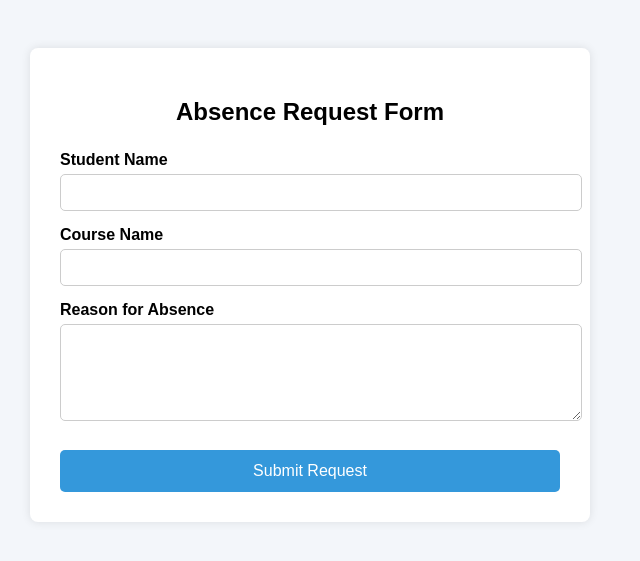
After one commit to BS-PM-2025/BS-PM-2025-TEAM20, a Django app: template templates/absence.html in a window 1280 px wide. The commit adds this page. Shown: the top 561 px of the page, without its empty margins (330-970 px from the left). Run offline with Django 3.2, Linux system fonts and the light colour scheme; the template is opened without the code that fills it, so the values that code supplies are empty.

Commit message:
דרישות האקתון
שתי דרישות

```diff
--- a/accounts/urls.py
+++ b/accounts/urls.py
@@ -114,4 +114,5 @@ path('student_request/', views.submit_request_view, name='submit_request'),
     path('student_rec/', views.student_reception_hours, name='student_reception_hours'),
     path('student/book/<int:reception_hour_id>/', views.book_reception_hour, name='book_reception_hour'),
     path('student/cancel/<int:booking_id>/', views.cancel_reception_booking, name='cancel_reception_booking'),
+
     ]
--- a/accounts/views.py
+++ b/accounts/views.py
@@ -19,6 +19,8 @@ def signup_view(request):
     return render(request, 'signup.html', {'form': form})
 
 
+def absence_request(request):
+    return render(request, 'absence.html')  # דף התלמיד לאחר ההרשמה
 
 
 from django.shortcuts import render, redirect
--- /dev/null
+++ b/templates/absence.html
@@ -0,0 +1,73 @@
+
+<!DOCTYPE html>
+<html lang="en">
+<head>
+    <meta charset="UTF-8">
+    <title>Absence Request</title>
+    <style>
+        body {
+            font-family: Arial, sans-serif;
+            background-color: #f3f6fa;
+            padding: 40px;
+        }
+        .form-container {
+            max-width: 500px;
+            margin: auto;
+            background-color: #ffffff;
+            padding: 30px;
+            border-radius: 8px;
+            box-shadow: 0 0 10px rgba(0, 0, 0, 0.1);
+        }
+        h2 {
+            text-align: center;
+            margin-bottom: 25px;
+        }
+        label {
+            display: block;
+            margin-top: 15px;
+            font-weight: bold;
+        }
+        input[type="text"],
+        textarea {
+            width: 100%;
+            padding: 10px;
+            margin-top: 5px;
+            border-radius: 5px;
+            border: 1px solid #ccc;
+            resize: vertical;
+        }
+        button {
+            margin-top: 25px;
+            width: 100%;
+            padding: 12px;
+            background-color: #3498db;
+            color: white;
+            border: none;
+            border-radius: 5px;
+            font-size: 16px;
+            cursor: pointer;
+        }
+        button:hover {
+            background-color: #2980b9;
+        }
+    </style>
+</head>
+<body>
+    <div class="form-container">
+        <h2>Absence Request Form</h2>
+        <form method="POST">
+            {% csrf_token %}
+            <label for="student_name">Student Name</label>
+            <input type="text" id="student_name" name="student_name" required>
+
+            <label for="course_name">Course Name</label>
+            <input type="text" id="course_name" name="course_name" required>
+
+            <label for="reason">Reason for Absence</label>
+            <textarea id="reason" name="reason" rows="5" required></textarea>
+
+            <button type="submit">Submit Request</button>
+        </form>
+    </div>
+</body>
+</html>
--- a/templates/student_page.html
+++ b/templates/student_page.html
@@ -25,6 +25,7 @@
         <button onclick="openChatBot()">💬 Chat with Bot</button>
         <button onclick="openChat()">💬 ChatLecture</button>
         <button onclick="openChat1()">💬 ChatSec</button>
+        <button onclick="absence()">💬 Absence</button>
 
         <button onclick="navigateToTimeExtensionRequest()">⏳ Request Time Extension</button>
 
@@ -68,6 +69,10 @@
         window.open("/chatroom/");
     }
 
+    function absence() {
+        window.open("/absence/");
+    }
+
     function navigateToProfile() {
         window.location.href = "{% url 'manage_my_profile' %}";
     }
```
Also changed, not shown: djangoProject11/urls.py (+8 -6 lines), templates/signup_student.html (+10 -0 lines), 1 other file.
